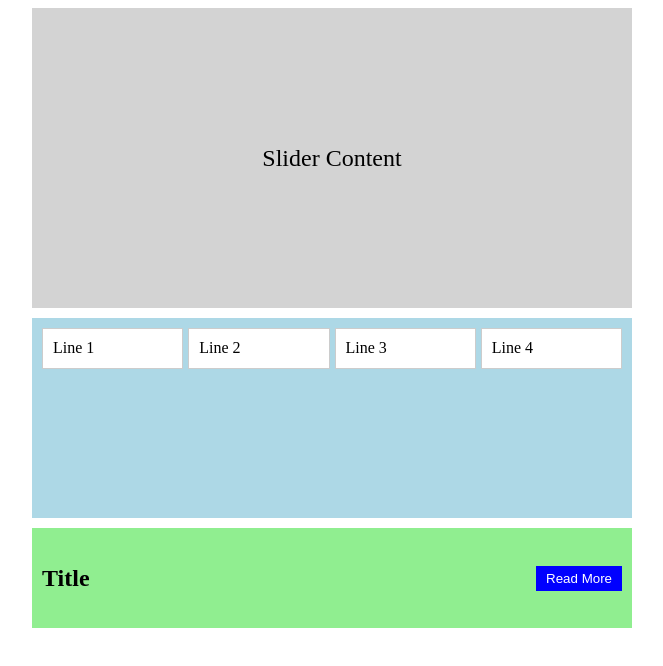
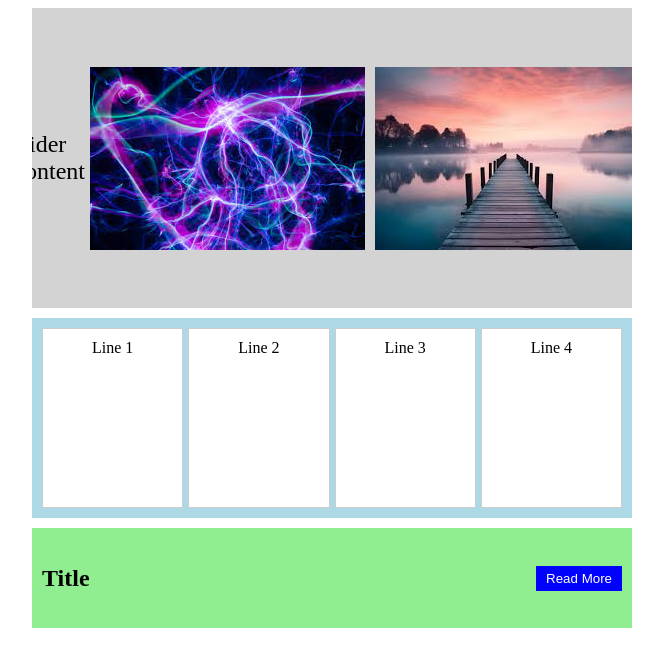
Before and after one commit to Turbomatic/SDA, a plain HTML site: page HTML/gridGazet.html in a window 1280 px wide. Shown: the whole page, without its empty margins (308-971 px from the left). Drawn offline with Linux system fonts and the light colour scheme.

Commit message:
fixed 2.0

```diff
--- a/HTML/gridGazet.html
+++ b/HTML/gridGazet.html
@@ -21,22 +21,30 @@
             justify-content: center;
             align-items: center;
             font-size: 24px;
+            overflow: hidden;
         }
 
-        .text-lines {
+        .slider img {
+            max-width: 100%;
+            height: auto;
+            object-fit: cover;
+            margin: 0 5px;
+        }
+
+        .main {
             display: grid;
-            grid-template-rows: repeat(4, 1fr);
+            grid-template-rows: 1fr;
             grid-template-columns: repeat(4,1fr);
             gap: 5px;
             padding: 10px;
             background-color: lightblue;
-
         }
 
-        .text-lines div {
+        .main div {
             background-color: white;
             padding: 10px;
             border: 1px solid #ccc;
+            text-align: center;
         }
 
         .read-more {
@@ -61,13 +69,16 @@
     <div class="container">
         <div class="slider">
             <p>Slider Content</p>
+            <img src="/1.jpeg" alt="Image 1">
+            <img src="/2.jpeg" alt="Image 2">
         </div>
 
-        <div class="text-lines">
+        <div class="main">
             <div>Line 1</div>
             <div>Line 2</div>
             <div>Line 3</div>
             <div>Line 4</div>
+
         </div>
 
         <div class="read-more">
```
